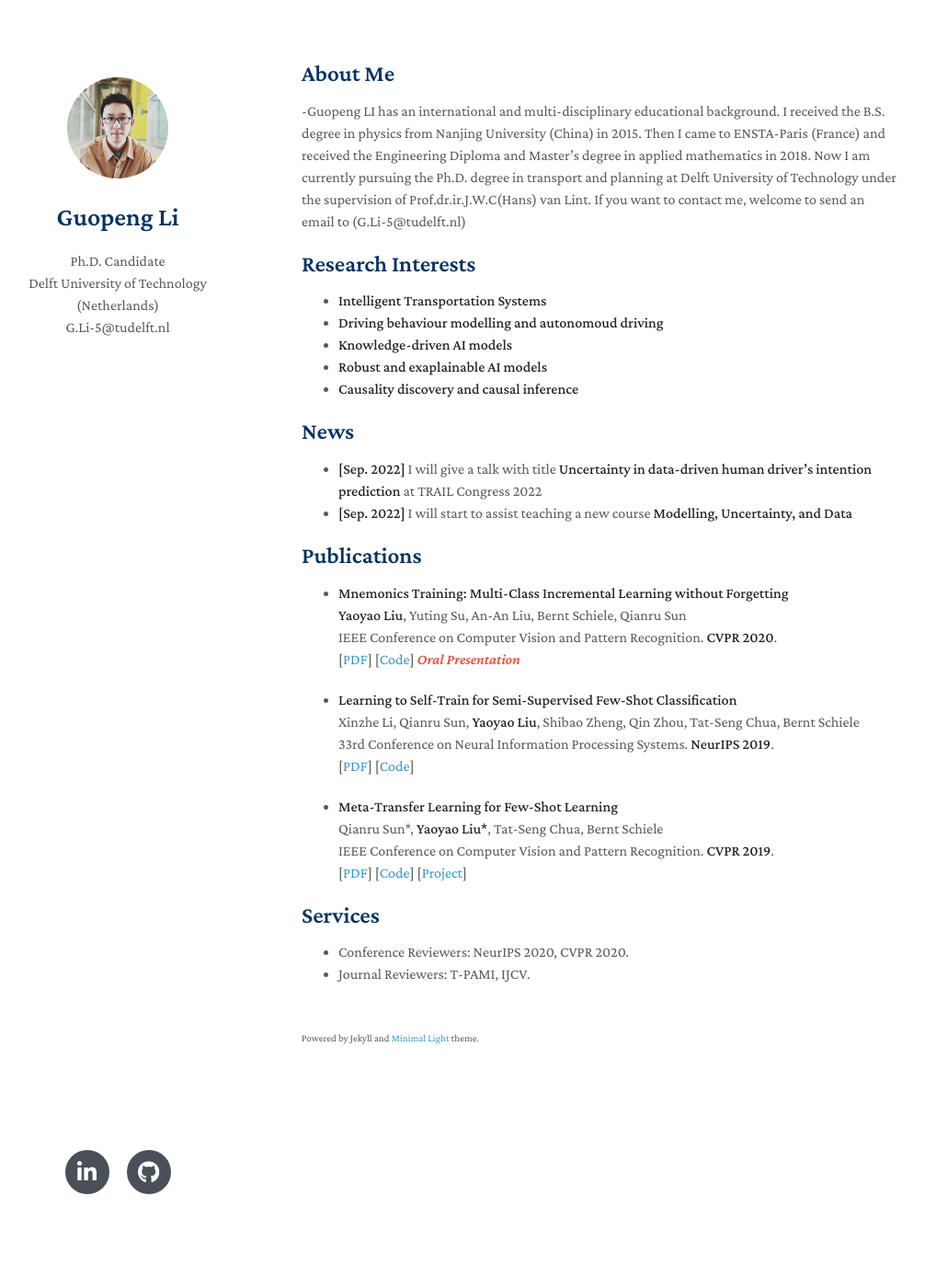
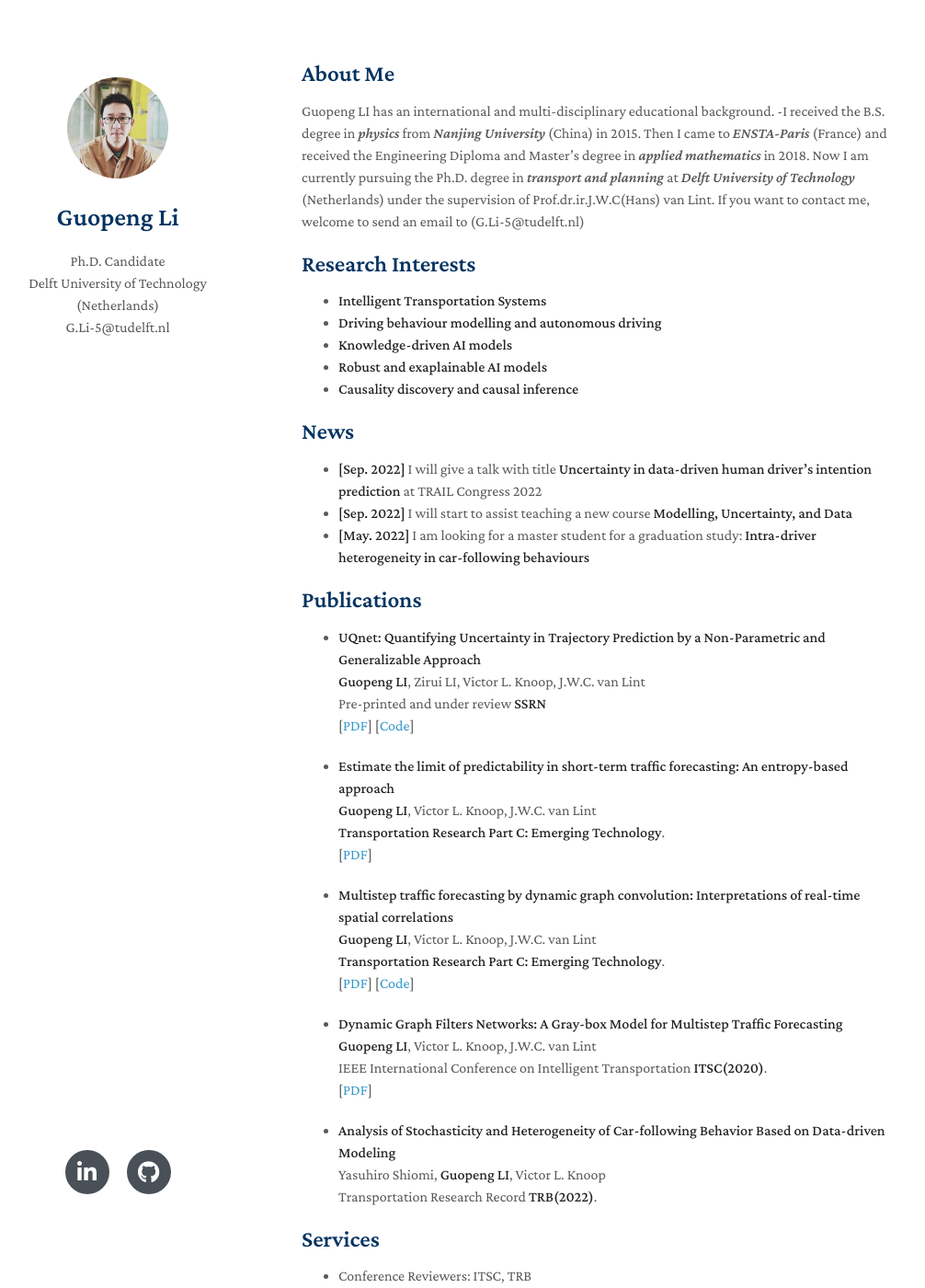
Before and after one commit to RomainLITUD/romainlitud.github.io, a Jekyll site: the page built from index.md, in a window 1280 px wide and 1400 px high. Shown: the whole window at 92% size, without its empty margins (142-1148 px from the left). Built offline with Jekyll 4.4.1, drawn with Linux system fonts in a browser that asks for light colours; nearby versions of some CDN libraries; a style sheet for code colours, icons or effects is not loaded; our own code applies the rules of GitHub Pages for plain Markdown files; some of the changed text lies outside the part shown.

Commit message:
Update index.md

```diff
--- a/index.md
+++ b/index.md
@@ -3,12 +3,13 @@ layout: homepage
 ---
 
 ## About Me
--Guopeng LI has an international and multi-disciplinary educational background. I received the B.S. degree in physics from Nanjing University (China) in 2015. Then I came to ENSTA-Paris (France) and received the Engineering Diploma and Master's degree in applied mathematics in 2018. Now I am currently pursuing the Ph.D. degree in transport and planning at Delft University of Technology under the supervision of Prof.dr.ir.J.W.C(Hans) van Lint. If you want to contact me, welcome to send an email to (G.Li-5@tudelft.nl)
+Guopeng LI has an international and multi-disciplinary educational background.
+-I received the B.S. degree in *physics* from *Nanjing University* (China) in 2015. Then I came to *ENSTA-Paris* (France) and received the Engineering Diploma and Master's degree in *applied mathematics* in 2018. Now I am currently pursuing the Ph.D. degree in *transport and planning* at *Delft University of Technology* (Netherlands) under the supervision of Prof.dr.ir.J.W.C(Hans) van Lint. If you want to contact me, welcome to send an email to (G.Li-5@tudelft.nl)
 
 ## Research Interests
 
 - **Intelligent Transportation Systems**
-- **Driving behaviour modelling and autonomoud driving**
+- **Driving behaviour modelling and autonomous driving**
 - **Knowledge-driven AI models**
 - **Robust and exaplainable AI models**
 - **Causality discovery and causal inference**
@@ -16,34 +17,55 @@ layout: homepage
 ## News
 - **[Sep. 2022]** I will give a talk with title **Uncertainty in data-driven human driver's intention prediction** at TRAIL Congress 2022
 - **[Sep. 2022]** I will start to assist teaching a new course **Modelling, Uncertainty, and Data**
+- **[May. 2022]** I am looking for a master student for a graduation study: **Intra-driver heterogeneity in car-following behaviours**
 
 ## Publications
 
-- **Mnemonics Training: Multi-Class Incremental Learning without Forgetting**
+- **UQnet: Quantifying Uncertainty in Trajectory Prediction by a Non-Parametric and Generalizable Approach**
   <br>
-  **Yaoyao Liu**, Yuting Su, An-An Liu, Bernt Schiele, Qianru Sun
+  **Guopeng LI**, Zirui LI, Victor L. Knoop, J.W.C. van Lint
   <br>
-  IEEE Conference on Computer Vision and Pattern Recognition. **CVPR 2020**.
+  Pre-printed and under review **SSRN**
   <br>
-  [[PDF](https://arxiv.org/pdf/2002.10211.pdf)] [[Code](https://github.com/yaoyao-liu/mnemonics)] <strong><i style="color:#e74d3c">Oral Presentation</i></strong>
+  [[PDF](https://papers.ssrn.com/sol3/papers.cfm?abstract_id=4241523)] [[Code](https://github.com/RomainLITUD/UQnet-arxiv)]
 
-- **Learning to Self-Train for Semi-Supervised Few-Shot Classification**
+- **Estimate the limit of predictability in short-term traffic forecasting: An entropy-based approach**
   <br>
-  Xinzhe Li, Qianru Sun, **Yaoyao Liu**, Shibao Zheng, Qin Zhou, Tat-Seng Chua, Bernt Schiele
+  **Guopeng LI**, Victor L. Knoop, J.W.C. van Lint
   <br>
-  33rd Conference on Neural Information Processing Systems. **NeurIPS 2019**.
+  **Transportation Research Part C: Emerging Technology**.
   <br>
-  [[PDF](http://papers.nips.cc/paper/9216-learning-to-self-train-for-semi-supervised-few-shot-classification.pdf)] [[Code](https://github.com/xinzheli1217/learning-to-self-train)]
+  [[PDF](https://www.sciencedirect.com/science/article/pii/S0968090X22000535)]
 
-- **Meta-Transfer Learning for Few-Shot Learning**
+- **Multistep traffic forecasting by dynamic graph convolution: Interpretations of real-time spatial correlations**
   <br>
-  Qianru Sun\*, **Yaoyao Liu\***, Tat-Seng Chua, Bernt Schiele
+  **Guopeng LI**, Victor L. Knoop, J.W.C. van Lint
   <br>
-  IEEE Conference on Computer Vision and Pattern Recognition. **CVPR 2019**.
+  **Transportation Research Part C: Emerging Technology**.
   <br>
-  [[PDF](http://openaccess.thecvf.com/content_CVPR_2019/papers/Sun_Meta-Transfer_Learning_for_Few-Shot_Learning_CVPR_2019_paper.pdf)] [[Code](https://github.com/yaoyao-liu/meta-transfer-learning)] [[Project](https://mtl.yyliu.net/)]
+  [[PDF](https://www.sciencedirect.com/science/article/pii/S0968090X21002011)] [[Code](https://github.com/RomainLITUD/Multistep-Traffic-Forecasting-by-Dynamic-Graph-Convolution)]
+
+ - **Dynamic Graph Filters Networks: A Gray-box Model for Multistep Traffic Forecasting**
+  <br>
+  **Guopeng LI**, Victor L. Knoop, J.W.C. van Lint
+  <br>
+  IEEE International Conference on Intelligent Transportation **ITSC(2020)**.
+  <br>
+  [[PDF](https://ieeexplore.ieee.org/xpl/conhome/9294153/proceeding)]
+
+  - **Analysis of Stochasticity and Heterogeneity of Car-following Behavior Based on Data-driven Modeling**
+  <br>
+  Yasuhiro Shiomi, **Guopeng LI**, Victor L. Knoop
+  <br>
+  Transportation Research Record **TRB(2022)**.
 
 ## Services
 
-- Conference Reviewers: NeurIPS 2020, CVPR 2020.
-- Journal Reviewers: T-PAMI, IJCV.
+- Conference Reviewers: ITSC, TRB
+- Journal Reviewers: IEEE T-ITS, Transportation research Part B: Methodology, Transportation science
+
+## Hobbies
+
+- Running and Marathon
+- Movies
+- Reading
```
